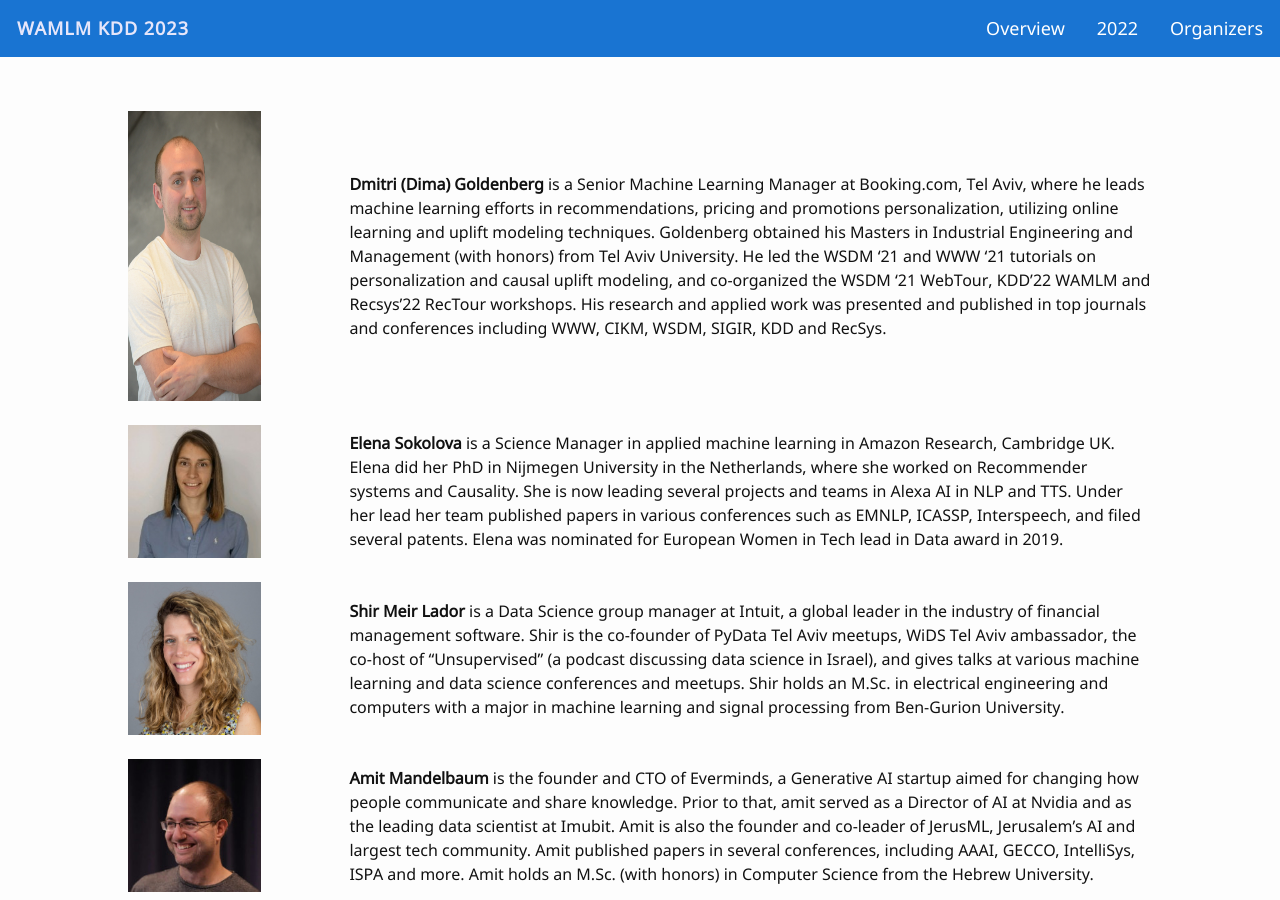
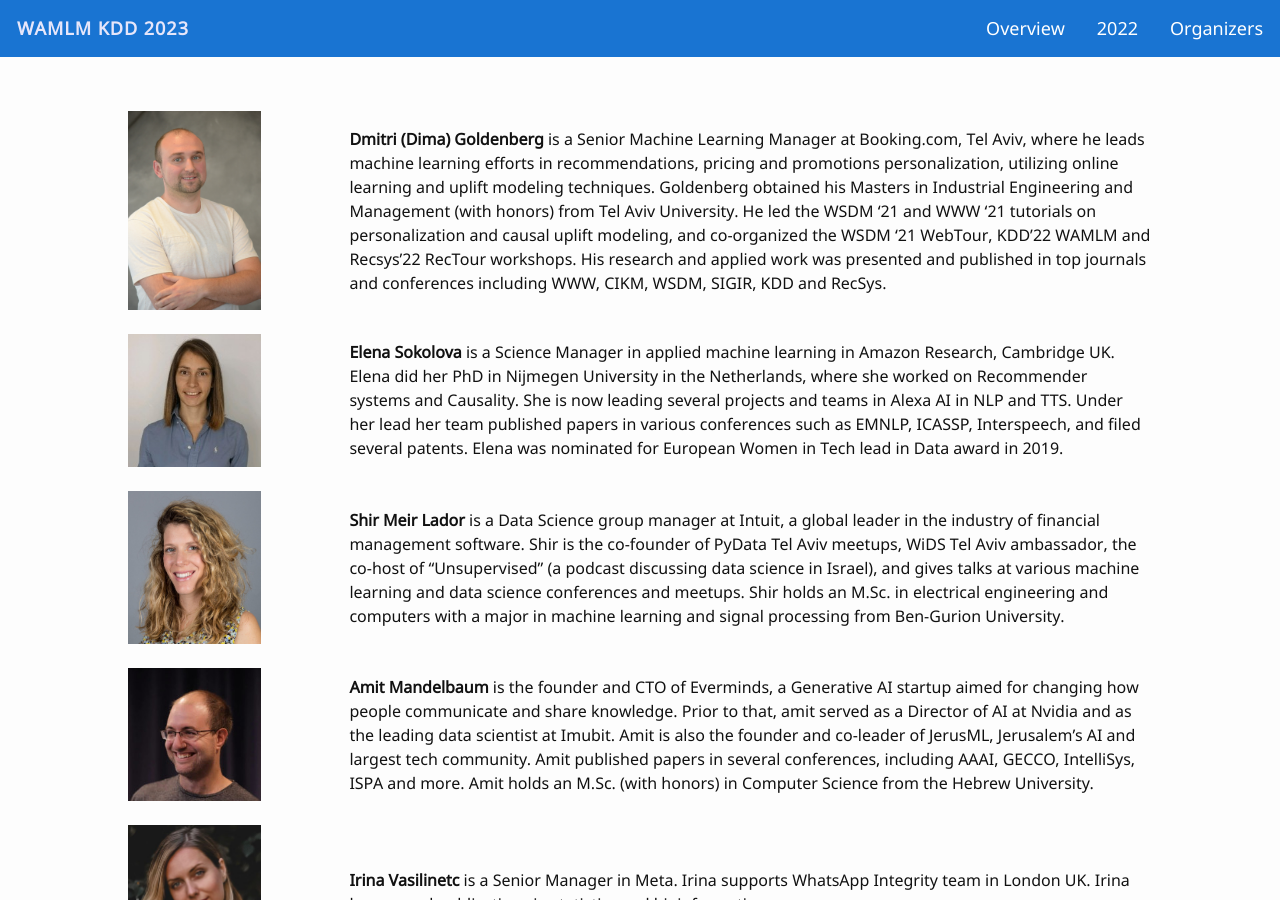
Before and after one commit to wamlm-kdd/wamlm, a Jekyll site: the page built from organizers.md, in a window 1280 px wide and 900 px high. Built offline with Jekyll 4.4.1, drawn with Linux system fonts in a browser that asks for light colours; our own code applies the rules of GitHub Pages for plain Markdown files.

Commit message:
Update organizers.md

```diff
--- a/organizers.md
+++ b/organizers.md
@@ -2,7 +2,7 @@
 
 | | |
 |:--- |:---|
-|<img class="organizer_image" src="images/Dima_Goldenberg.jpg" width="200" height="290"> | **Dmitri (Dima) Goldenberg**  is a Senior Machine Learning Manager at Booking.com, Tel Aviv, where he leads machine learning efforts in recommendations, pricing and promotions personalization, utilizing online learning and uplift modeling techniques. Goldenberg obtained his Masters in Industrial Engineering and Management (with honors) from Tel Aviv University. He led the WSDM '21 and WWW '21 tutorials on personalization and causal uplift modeling, and co-organized the WSDM '21 WebTour, KDD'22 WAMLM and Recsys'22 RecTour workshops. His research and applied work was presented and published in top journals and conferences including WWW, CIKM, WSDM, SIGIR, KDD and RecSys. |
+|<img class="organizer_image" src="images/Dima_Goldenberg.jpg" > | **Dmitri (Dima) Goldenberg**  is a Senior Machine Learning Manager at Booking.com, Tel Aviv, where he leads machine learning efforts in recommendations, pricing and promotions personalization, utilizing online learning and uplift modeling techniques. Goldenberg obtained his Masters in Industrial Engineering and Management (with honors) from Tel Aviv University. He led the WSDM '21 and WWW '21 tutorials on personalization and causal uplift modeling, and co-organized the WSDM '21 WebTour, KDD'22 WAMLM and Recsys'22 RecTour workshops. His research and applied work was presented and published in top journals and conferences including WWW, CIKM, WSDM, SIGIR, KDD and RecSys. |
 | | |
 | <img class="organizer_image" src="images/elena_photo.jpeg"/> | **Elena Sokolova** is a Science Manager in applied machine learning in Amazon Research, Cambridge UK. Elena did her PhD in Nijmegen University in the Netherlands, where she worked on Recommender systems and Causality. She is now leading several projects and  teams in Alexa AI in NLP and TTS. Under her lead her team published papers in various conferences such as EMNLP, ICASSP, Interspeech, and filed several patents. Elena was nominated for European Women in Tech lead in Data award in 2019.|
 | | |
```
